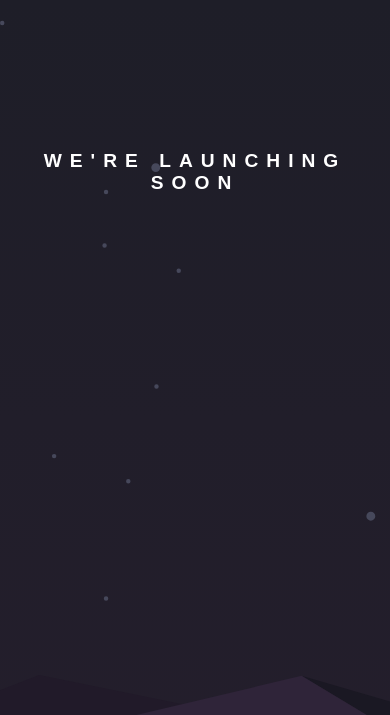
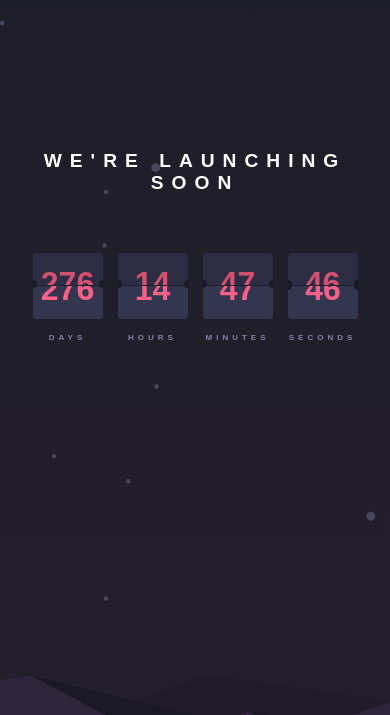
Before and after one commit to m4tut/timer, a plain HTML site: page index.html in a window 390 px wide. Shown: the top 715 px of the page. Drawn offline with Linux system fonts and the light colour scheme.

Commit message:
add file JS and add style and add media

```diff
--- a/index.html
+++ b/index.html
@@ -14,6 +14,36 @@
         <div class="bg">
             <main class="container">
                 <h1>We're launching soon</h1>
+                <div class="countdown">
+                    <div class="cardWrapper">
+                        <div class="card">
+                            <div class="top"><h2>00</h2></div>
+                            <div class="bottom"><h2>00</h2></div>
+                        </div>
+                        <h3>DAYS</h3>
+                    </div>
+                    <div class="cardWrapper">
+                        <div class="card">
+                            <div class="top"><h2>00</h2></div>
+                            <div class="bottom"><h2>00</h2></div>
+                        </div>
+                        <h3>HOURS</h3>
+                    </div>
+                    <div class="cardWrapper">
+                        <div class="card">
+                            <div class="top"><h2>00</h2></div>
+                            <div class="bottom"><h2>00</h2></div>
+                        </div>
+                        <h3>MINUTES</h3>
+                    </div>
+                    <div class="cardWrapper">
+                        <div class="card">
+                            <div class="top"><h2>00</h2></div>
+                            <div class="bottom"><h2>00</h2></div>
+                        </div>
+                        <h3>SECONDS</h3>
+                    </div>
+                </div>
             </main>
             <footer>
                 <div class="social">
--- a/js/script.js
+++ b/js/script.js
@@ -0,0 +1,96 @@
+class Timer {
+    constructor(date, launch) {
+        let diffSeconds = Math.floor((launch.getTime() - date.getTime()) / 1000);
+        this.days = Math.floor(diffSeconds / (3600 * 24));
+        diffSeconds = diffSeconds % (3600 * 24);
+        this.hours = Math.floor(diffSeconds / 3600);
+        this.minutes = Math.floor((diffSeconds % 3600) / 60);
+        this.seconds = Math.floor((diffSeconds % 3600) % 60);
+        this.launched = this.days == 0 && this.hours == 0 && this.minutes == 0 && this.seconds == 0;
+    }
+    countDown() {
+        if (this.days == 0 && this.hours == 0 && this.minutes == 0 && this.seconds == 0) {
+            this.launched = true;
+        } else if (!this.launched) {
+            this.seconds--;
+            if (this.seconds <= 0 && (this.minutes > 0 || this.hours > 0 || this.days > 0)) {
+                this.seconds = 59;
+                this.minutes--;
+                if (this.minutes <= 0 && (this.hours > 0 || this.days > 0)) {
+                    if (this.hours) this.minutes = 59;
+                    this.hours--;
+                    if (this.hours <= 0 && this.days > 0) {
+                        this.hours = 23;
+                        this.days--;
+                    }
+                }
+            }
+        }
+    }
+    getCountDown() {
+        return [this.days, this.hours, this.minutes, this.seconds];
+    }
+    getLaunched() {
+        return this.launched;
+    }
+}
+
+// Init global values
+const date = new Date();
+let launch = new Date('2022-01-01'); // initial countdown timer
+launch.setTime(launch); // initial countdown timer
+console.log(launch);
+const timer = new Timer(date, launch);
+
+// Begin looping onload
+let cards;
+window.addEventListener('load', () => {
+    cards = document.getElementsByClassName('card');
+    const time = timer.getCountDown();
+    for (let i = 0; i < cards.length; i++) {
+        const card = cards[i];
+        const text = ('' + time[i]).length == 1 ? '0' + time[i] : time[i];
+        card.children[0].firstChild.innerText = text;
+        card.children[1].firstChild.innerText = text;
+    }
+    //requestAnimationFrame(loop);
+    loop();
+    setInterval(() => loop(), 2000);
+});
+const pastTime = timer.getCountDown();
+const loop = () => {
+    timer.countDown();
+    for (let i = 0; i < cards.length; i++) {
+        const card = cards[i];
+        const time = timer.getCountDown();
+        // Remove animated cards
+        if (card.children.length == 4) {
+            card.removeChild(card.firstChild);
+            card.removeChild(card.lastChild);
+        }
+        const top = card.children[0].firstChild;
+        const bottom = card.children[1].firstChild;
+        const text = [
+            ('' + pastTime[i]).length == 1 ? '0' + pastTime[i] : pastTime[i],
+            ('' + time[i]).length == 1 ? '0' + time[i] : time[i],
+        ];
+        // Animate the card
+        if (pastTime[i] != time[i]) {
+            pastTime[i] = time[i];
+            const copyTop = document.createElement('div');
+            copyTop.className = 'top animate';
+            copyTop.innerHTML = `<h2>${text[0]}</h2>`;
+            card.prepend(copyTop);
+            const copyBottom = document.createElement('div');
+            copyBottom.className = 'bottom animate';
+            copyBottom.innerHTML = `<h2>${text[1]}</h2>`;
+            card.appendChild(copyBottom);
+        }
+        top.innerText = text[1];
+        setTimeout(() => {
+            bottom.innerText = text[1];
+        }, 1000);
+        //setTimeout(() => (bottom.innerText = text[0]), 500);
+    }
+    //if (!timer.getLaunched()) requestAnimationFrame(loop);
+};
--- a/style/style.css
+++ b/style/style.css
@@ -38,6 +38,7 @@ main {
 
 h1 {
     margin: 0;
+    margin-bottom: 10%;
     color: #fff;
     text-align: center;
     font-size: 1.2rem;
@@ -45,6 +46,128 @@ h1 {
     letter-spacing: 8px;
 }
 
+h2 {
+    font-size: 5rem;
+    color: #fb6087;
+}
+
+h3 {
+    color: #8385a9;
+    text-align: center;
+    font-size: 0.9rem;
+    text-transform: uppercase;
+    letter-spacing: 4px;
+}
+
+.countdown {
+    width: 80%;
+    margin: auto;
+    display: grid;
+    grid-template-columns: repeat(4, minmax(70px, 150px));
+    grid-gap: 40px;
+    justify-content: center;
+    align-content: center;
+}
+
+.card {
+    position: relative;
+    height: 150px;
+    width: 150px;
+    display: flex;
+    text-align: center;
+    justify-content: center;
+    align-items: flex-end;
+    margin-bottom: 10px;
+}
+
+.top,
+.bottom {
+    width: 100%;
+    height: 47%;
+
+    display: flex;
+    align-items: center;
+    justify-content: center;
+    overflow: hidden;
+}
+
+.bottom {
+    background-color: #343650;
+    border-radius: 0 0 8px 8px;
+    margin-bottom: 10px;
+    transform-origin: center top;
+}
+
+.top > h2 {
+    transform: translateY(35%);
+    color: #d4506f;
+}
+
+.bottom > h2 {
+    transform: translateY(-42%);
+}
+
+.bottom::after,
+.bottom::before,
+.top::after,
+.top::before {
+    content: '';
+    position: absolute;
+    left: 0;
+    top: 0%;
+    transform: translateY(-50%);
+    width: 6px;
+    height: 12px;
+    border-top-right-radius: 6px;
+    border-bottom-right-radius: 6px;
+    background-color: #191a24;
+}
+
+.bottom::before,
+.top::before {
+    left: auto;
+    right: 0;
+    border-top-right-radius: 0;
+    border-bottom-right-radius: 0;
+    border-top-left-radius: 6px;
+    border-bottom-left-radius: 6px;
+}
+
+.top::after,
+.top::before {
+    top: 100%;
+}
+
+.bottom::after,
+.bottom::before {
+    top: auto;
+    bottom: 45%;
+}
+
+.bottom.animate::after,
+.bottom.animate::before {
+    top: 0%;
+}
+
+.top {
+    position: absolute;
+    top: 0;
+    background-color: #2c2c44;
+    border-radius: 8px 8px 0 0;
+    transform-origin: center bottom;
+}
+
+.top.animate {
+    z-index: 1000;
+    animation: downflip 500ms linear 0ms 1 normal forwards;
+}
+
+.bottom.animate {
+    z-index: 1000;
+    animation: upflip 500ms linear 500ms 1 normal forwards;
+    position: absolute;
+    transform: rotateX(90deg);
+}
 
 /* ############################### */
 /* footer */
@@ -74,5 +197,100 @@ footer {
 
 .link:hover svg path {
     fill: #ff5a82;
-    transition-duration: .4s;
+    transition-duration: 0.4s;
 }
+
+/* ############################### */
+/* animate */
+@keyframes downflip {
+    from {
+        transform: rotateX(0deg);
+    }
+    to {
+        transform: rotateX(90deg);
+    }
+}
+
+@keyframes upflip {
+    from {
+        transform: rotateX(90deg);
+    }
+    to {
+        transform: rotateX(0deg);
+    }
+}
+
+/* ############################### */
+/* media */
+@media only screen and (max-width: 715px) {
+    body {
+        font-size: 10px;
+    }
+
+    .card {
+        width: 70px;
+        height: 70px;
+        border-radius: 4px;
+    }
+
+    .top {
+        border-radius: 4px 4px 0 0;
+    }
+
+    .top > h2 {
+        transform: translateY(41%);
+    }
+
+    .bottom {
+        margin-bottom: 4px;
+        border-radius: 0 0 4px 4px;
+    }
+
+    .bottom > h2 {
+        transform: translateY(-35%);
+    }
+
+    .bottom::after,
+    .bottom::before,
+    .top::after,
+    .top::before {
+        width: 4px;
+        height: 8px;
+        border-top-right-radius: 4px;
+        border-bottom-right-radius: 4px;
+    }
+
+    .bottom::before,
+    .top::before {
+        border-top-right-radius: 0;
+        border-bottom-right-radius: 0;
+        border-top-left-radius: 4px;
+        border-bottom-left-radius: 4px;
+    }
+
+    .bottom::after,
+    .bottom::before {
+        bottom: 43%;
+    }
+
+    .countdown {
+        grid-gap: 15px;
+    }
+
+    h1 {
+        margin-bottom: 15%;
+    }
+
+    h2 {
+        font-size: 2rem;
+    }
+
+    h3 {
+        font-size: 0.5rem;
+        letter-spacing: 4px;
+    }
+
+    footer {
+        background-position-x: 86%;
+    }
+}
```
